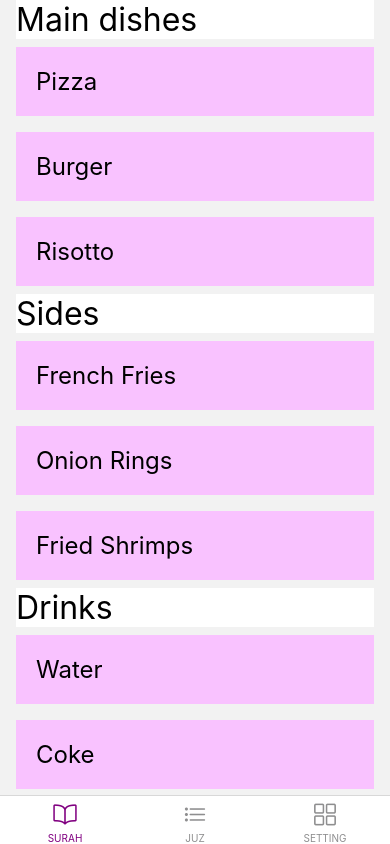
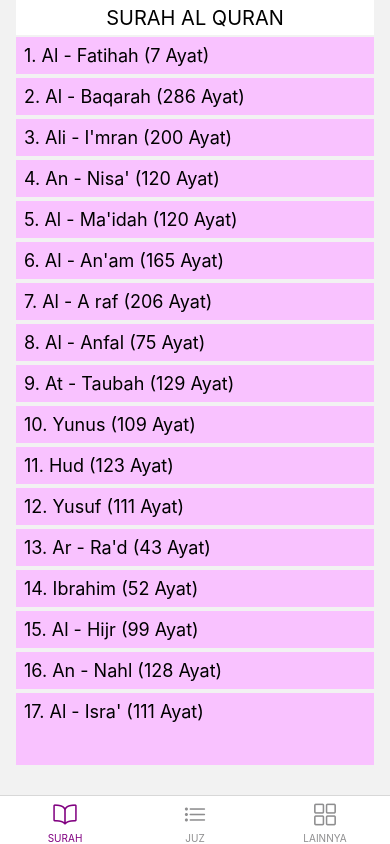
Before and after one commit to syaroh/React-Native-Alquran, a React Native app: screen /SURAH in a window 390 px wide. Built offline with nearby package versions, Linux system fonts and the light colour scheme.

Commit message:
menamba dan mengatur isi tiap screen

```diff
--- a/src/app.jsx
+++ b/src/app.jsx
@@ -24,14 +24,16 @@
 
 import {StyleSheet, Text, View} from 'react-native';
 import React from 'react';
-import Setting from './screens/Setting';
+import More from './screens/More';
 import Surah from './screens/Surah';
 import JUZ from './screens/JUZ';
 import {NavigationContainer} from '@react-navigation/native';
 import {createNativeStackNavigator} from '@react-navigation/native-stack';
 import {createBottomTabNavigator} from '@react-navigation/bottom-tabs';
 import Ionicons from 'react-native-vector-icons/Ionicons';
-import DetailProduct from './screens/DetailProduct';
+import Detail from './screens/pages/Detail';
+import JUZ1 from './screens/pages/JUZ1';
+import DetailSurah1 from './screens/pages/DetailSurah1';
 
 const Stack = createNativeStackNavigator();
 const Tab = createBottomTabNavigator();
@@ -50,7 +52,9 @@ function App() {
           component={JUZ}
           options={{headerShown: false}}
         />
-        <Stack.Screen name="DetailProduct" component={DetailProduct} />
+        <Stack.Screen name="Detail" component={Detail} />
+        <Stack.Screen name="JUZ1" component={JUZ1} />
+        <Stack.Screen name="DetailSurah1" component={DetailSurah1} />
       </Stack.Navigator>
     </NavigationContainer>
   );
@@ -84,8 +88,8 @@ function MainTab() {
       />
       <Tab.Screen name="JUZ" component={JUZ} options={{headerShown: false}} />
       <Tab.Screen
-        name="SETTING"
-        component={Setting}
+        name="LAINNYA"
+        component={More}
         options={{headerShown: false}}
       />
     </Tab.Navigator>
--- /dev/null
+++ b/src/screens/More.jsx
@@ -0,0 +1,86 @@
+import {StyleSheet, Text, View, Image, ScrollView} from 'react-native';
+import React from 'react';
+import Ionicons from 'react-native-vector-icons/Ionicons';
+
+const More = () => {
+  return (
+    <View
+      style={{
+        marginHorizontal: 15,
+        marginTop: 2,
+        borderRadius: 20,
+      }}>
+      <View
+        style={{
+          height: 100,
+          flexDirection: 'row',
+          alignItems: 'center',
+          marginTop: 20,
+          marginBottom: 15,
+          backgroundColor: '#da81da92',
+        }}>
+        <View
+          style={{
+            width: 90,
+            height: 90,
+            backgroundColor: 'orange',
+            borderRadius: 50,
+            flexDirection: 'row',
+            marginRight: 35,
+            marginLeft: 15,
+          }}
+        />
+        <View>
+          <Text style={styles.judul}>Al Quran 30 Juz</Text>
+          <Text>Ofline</Text>
+        </View>
+      </View>
+
+      <View style={{borderBottomWidth: 3, borderColor: '#da81da92'}}>
+        <Text style={styles.menu}>Opsi Lain</Text>
+        <Text style={styles.submenu}>Doa Doa Harian</Text>
+        <Text style={styles.submenu}>Al Quran MP3</Text>
+        <Text style={styles.submenu}>Asmaul Husna</Text>
+      </View>
+
+      <View
+        style={{marginTop: 15, borderBottomWidth: 3, borderColor: '#da81da92'}}>
+        <Text style={styles.menu}>Umum</Text>
+        <View style={{flexDirection: 'row'}}>
+          <Ionicons name="alert-circle" style={{fontSize: 25}} />
+          <Text style={styles.submenu}>Info Aplikasi</Text>
+        </View>
+
+        <Text style={styles.submenu}>Bagikan</Text>
+      </View>
+    </View>
+  );
+};
+
+export default More;
+
+const styles = StyleSheet.create({
+  judul: {
+    fontSize: 20,
+    fontWeight: 'bold',
+    color: 'black',
+  },
+
+  menu: {
+    fontSize: 20,
+    fontWeight: 'bold',
+    color: 'black',
+    marginBottom: 5,
+    marginLeft: 15,
+  },
+
+  submenu: {
+    fontSize: 16,
+    fontWeight: '600',
+    color: 'black',
+    margin: 5,
+    marginLeft: 50,
+    marginBottom: 10,
+    flexDirection: 'row',
+  },
+});
--- a/src/screens/Setting.jsx
+++ /dev/null
@@ -1,94 +0,0 @@
-import {StyleSheet, Text, View, Image, ScrollView} from 'react-native';
-import React from 'react';
-import Icon from 'react-native-vector-icons/FontAwesome5';
-
-const User = () => {
-  return (
-    <View style={{backgroundColor: '#da81da92'}}>
-      <View
-        style={{
-          flexDirection: 'row',
-          alignItems: 'center',
-          margin: 10,
-          marginLeft: 10,
-        }}>
-        <View
-          style={{
-            width: 100,
-            height: 100,
-            backgroundColor: 'gray',
-            borderRadius: 50,
-            flexDirection: 'row',
-            marginRight: 14,
-          }}>
-          <Icon
-            name="user"
-            size={80}
-            style={{color: 'white', marginLeft: 15, marginTop: 5}}
-          />
-          {/* <Text style={{fontSize: 18, color: 'purple', marginTop: 100}}>
-              My Profile
-            </Text> */}
-        </View>
-
-        <View>
-          <Text style={{fontSize: 20, fontWeight: 'bold', color: 'black'}}>
-            000378
-          </Text>
-          <Text>5 Juta Pengikut</Text>
-        </View>
-      </View>
-      <View>
-        <View
-          style={{
-            height: 30,
-            width: 115,
-            backgroundColor: 'white',
-            justifyContent: 'space-between',
-          }}>
-          <Text
-            style={{
-              textAlign: 'center',
-              marginTop: 5,
-              fontWeight: '700',
-              color: 'purple',
-            }}>
-            KERANJANG
-          </Text>
-        </View>
-
-        <View
-          style={{
-            marginTop: 2,
-            flexDirection: 'row',
-            backgroundColor: 'white',
-            // alignItems: 'center',
-            // justifyContent: 'space-between',
-          }}>
-          <View
-            style={{
-              height: 20,
-              width: 150,
-              backgroundColor: '#da81da92',
-            }}>
-            <Text>Laptop Macbook Pro</Text>
-          </View>
-          <View style={{backgroundColor: '#da81da92', height: 20, width: 150}}>
-            <Text>Laptop Macbook Pro 2</Text>
-          </View>
-          {/* <View style={{backgroundColor: '#da81da92', height: 30, width: 120}}>
-            <Text
-              style={{textAlign: 'center', marginTop: 5, fontWeight: '700'}}>
-              PEMBELIAN
-            </Text>
-          </View> */}
-          {/* <View style={{backgroundColor: '#ee7845', height: 50, width: 50}} /> */}
-        </View>
-      </View>
-    </View>
-  );
-};
-
-export default User;
-
-const styles = StyleSheet.create({});
--- a/src/screens/Surah.jsx
+++ b/src/screens/Surah.jsx
@@ -5,62 +5,148 @@ import {
   SafeAreaView,
   SectionList,
   StatusBar,
+  TouchableOpacity,
+  ScrollView,
 } from 'react-native';
 import React from 'react';
+import DetailSurah1 from './pages/DetailSurah1';
 
-const DATA = [
-  {
-    title: 'Main dishes',
-    data: ['Pizza', 'Burger', 'Risotto'],
+const Surah = ({navigation}) => (
+  <View
+    style={{
+      flex: 1,
+      paddingTop: StatusBar.currentHeight,
+      marginHorizontal: 16,
+    }}>
+    <View
+      style={{
+        height: 35,
+        backgroundColor: 'white',
+        justifyContent: 'center',
+        alignItems: 'center',
+      }}>
+      <Text style={{backgroundColor: 'white', fontSize: 20}}>
+        SURAH AL QURAN
+      </Text>
+    </View>
+
+    <View>
+      <ScrollView>
+        <TouchableOpacity
+          style={styles.tombol}
+          onPress={() => navigation.navigate('DetailSurah1')}>
+          <Text style={styles.item}>1. Al - Fatihah (7 Ayat)</Text>
+        </TouchableOpacity>
+
+        <TouchableOpacity
+          style={styles.tombol}
+          onPress={() => navigation.navigate('DetailSurah1')}>
+          <Text style={styles.item}>2. Al - Baqarah (286 Ayat)</Text>
+        </TouchableOpacity>
+
+        <TouchableOpacity
+          style={styles.tombol}
+          onPress={() => navigation.navigate('DetailSurah1')}>
+          <Text style={styles.item}>3. Ali - I'mran (200 Ayat)</Text>
+        </TouchableOpacity>
+
+        <TouchableOpacity
+          style={styles.tombol}
+          onPress={() => navigation.navigate('DetailSurah1')}>
+          <Text style={styles.item}>4. An - Nisa' (120 Ayat)</Text>
+        </TouchableOpacity>
+
+        <TouchableOpacity
+          style={styles.tombol}
+          onPress={() => navigation.navigate('DetailSurah1')}>
+          <Text style={styles.item}>5. Al - Ma'idah (120 Ayat)</Text>
+        </TouchableOpacity>
+
+        <TouchableOpacity
+          style={styles.tombol}
+          onPress={() => navigation.navigate('DetailSurah1')}>
+          <Text style={styles.item}>6. Al - An'am (165 Ayat)</Text>
+        </TouchableOpacity>
+
+        <TouchableOpacity
+          style={styles.tombol}
+          onPress={() => navigation.navigate('DetailSurah1')}>
+          <Text style={styles.item}>7. Al - A raf (206 Ayat)</Text>
+        </TouchableOpacity>
+
+        <TouchableOpacity
+          style={styles.tombol}
+          onPress={() => navigation.navigate('DetailSurah1')}>
+          <Text style={styles.item}>8. Al - Anfal (75 Ayat)</Text>
+        </TouchableOpacity>
+
+        <TouchableOpacity
+          style={styles.tombol}
+          onPress={() => navigation.navigate('DetailSurah1')}>
+          <Text style={styles.item}>9. At - Taubah (129 Ayat)</Text>
+        </TouchableOpacity>
+
+        <TouchableOpacity
+          style={styles.tombol}
+          onPress={() => navigation.navigate('DetailSurah1')}>
+          <Text style={styles.item}>10. Yunus (109 Ayat)</Text>
+        </TouchableOpacity>
+
+        <TouchableOpacity
+          style={styles.tombol}
+          onPress={() => navigation.navigate('DetailSurah1')}>
+          <Text style={styles.item}>11. Hud (123 Ayat)</Text>
+        </TouchableOpacity>
+
+        <TouchableOpacity
+          style={styles.tombol}
+          onPress={() => navigation.navigate('DetailSurah1')}>
+          <Text style={styles.item}>12. Yusuf (111 Ayat)</Text>
+        </TouchableOpacity>
+
+        <TouchableOpacity
+          style={styles.tombol}
+          onPress={() => navigation.navigate('DetailSurah1')}>
+          <Text style={styles.item}>13. Ar - Ra'd (43 Ayat)</Text>
+        </TouchableOpacity>
+
+        <TouchableOpacity
+          style={styles.tombol}
+          onPress={() => navigation.navigate('DetailSurah1')}>
+          <Text style={styles.item}>14. Ibrahim (52 Ayat)</Text>
+        </TouchableOpacity>
+
+        <TouchableOpacity
+          style={styles.tombol}
+          onPress={() => navigation.navigate('DetailSurah1')}>
+          <Text style={styles.item}>15. Al - Hijr (99 Ayat)</Text>
+        </TouchableOpacity>
+
+        <TouchableOpacity
+          style={styles.tombol}
+          onPress={() => navigation.navigate('DetailSurah1')}>
+          <Text style={styles.item}>16. An - Nahl (128 Ayat)</Text>
+        </TouchableOpacity>
+
+        <TouchableOpacity
+          style={styles.tombol}
+          onPress={() => navigation.navigate('DetailSurah1')}>
+          <Text style={{fontSize: 18, paddingBottom: 35}}>
+            17. Al - Isra' (111 Ayat)
+          </Text>
+        </TouchableOpacity>
+      </ScrollView>
+    </View>
+  </View>
+);
+const styles = StyleSheet.create({
+  item: {
+    fontSize: 18,
   },
-  {
-    title: 'Sides',
-    data: ['French Fries', 'Onion Rings', 'Fried Shrimps'],
-  },
-  {
-    title: 'Drinks',
-    data: ['Water', 'Coke', 'Beer'],
-  },
-  {
-    title: 'Desserts',
-    data: ['Cheese Cake', 'Ice Cream'],
-  },
-];
-
-const Surah = () => (
-  <SafeAreaView style={styles.container}>
-    <SectionList
-      sections={DATA}
-      keyExtractor={(item, index) => item + index}
-      renderItem={({item}) => (
-        <View style={styles.item}>
-          <Text style={styles.title}>{item}</Text>
-        </View>
-      )}
-      renderSectionHeader={({section: {title}}) => (
-        <Text style={styles.header}>{title}</Text>
-      )}
-    />
-  </SafeAreaView>
-);
-
-const styles = StyleSheet.create({
-  container: {
-    flex: 1,
-    paddingTop: StatusBar.currentHeight,
-    marginHorizontal: 16,
-  },
-  item: {
+  tombol: {
     backgroundColor: '#f9c2ff',
-    padding: 20,
-    marginVertical: 8,
-  },
-  header: {
-    fontSize: 32,
-    backgroundColor: '#fff',
-  },
-  title: {
-    fontSize: 24,
+    padding: 8,
+    marginVertical: 2,
   },
 });
 
--- a/src/screens/DetailProduct.jsx
+++ b/src/screens/pages/Detail.jsx
@@ -1,9 +1,8 @@
 import {Image, StyleSheet, Text, View} from 'react-native';
 import React from 'react';
 import Icon from 'react-native-vector-icons/FontAwesome5';
-import Product from './JUZ';
 
-const DetailProduct = () => {
+const Detail = () => {
   return (
     <View style={{flex: 1, alignItems: 'center', justifyContent: 'center'}}>
       <Text>Detail Screen</Text>
@@ -22,6 +21,6 @@ const DetailProduct = () => {
   );
 };
 
-export default DetailProduct;
+export default Detail;
 
 const styles = StyleSheet.create({});
--- /dev/null
+++ b/src/screens/pages/DetailSurah1.jsx
@@ -0,0 +1,14 @@
+import {StyleSheet, Text, View} from 'react-native';
+import React from 'react';
+
+const DetailSurah1 = () => {
+  return (
+    <View>
+      <Text>DetailSurah1</Text>
+    </View>
+  );
+};
+
+export default DetailSurah1;
+
+const styles = StyleSheet.create({});
--- /dev/null
+++ b/src/screens/pages/JUZ1.jsx
@@ -0,0 +1,14 @@
+import {StyleSheet, Text, View} from 'react-native';
+import React from 'react';
+
+const JUZ1 = () => {
+  return (
+    <View>
+      <Text>JUZ1</Text>
+    </View>
+  );
+};
+
+export default JUZ1;
+
+const styles = StyleSheet.create({});
```
Also changed, not shown: src/navigation/navigation.jsx (+11 -4 lines), src/screens/JUZ.jsx (+122 -104 lines).
